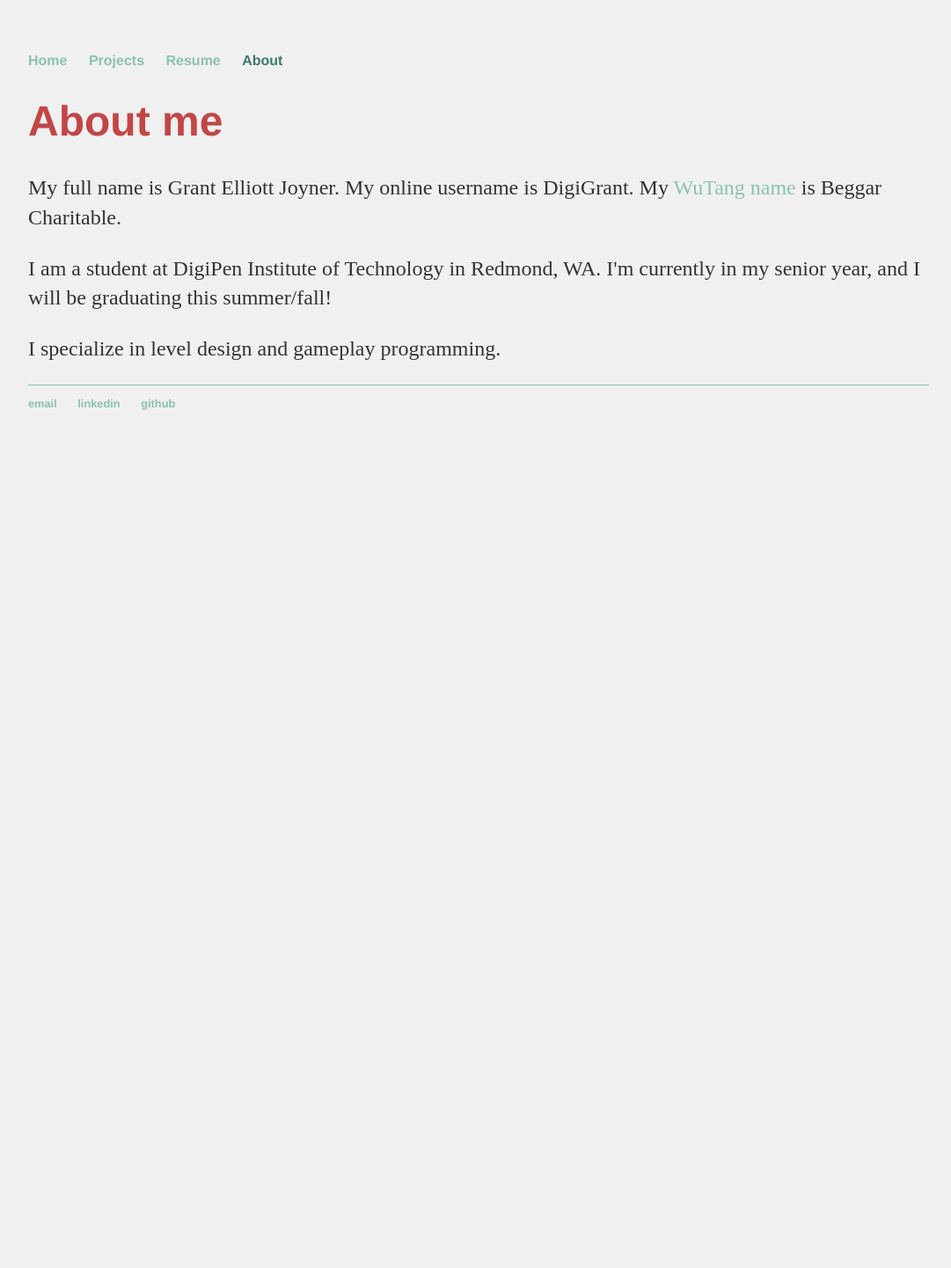
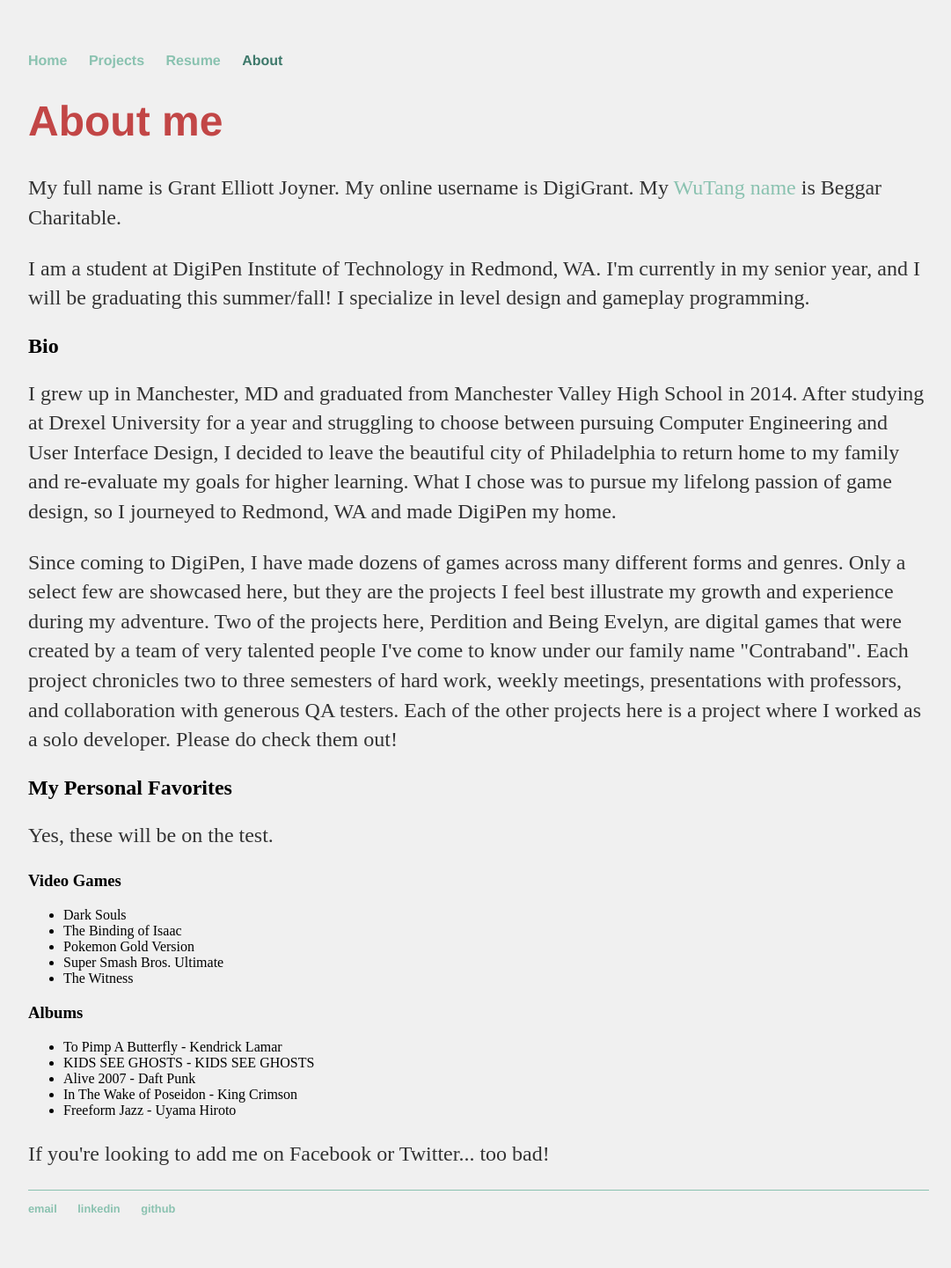
Before and after one commit to digigrant/digigrant.github.io, a Jekyll site: the page built from about.html, in a window 1280 px wide. Shown: the whole page at 88% size, without its empty margins (96-1177 px from the left). Built offline with Jekyll 4.4.1, drawn with Linux system fonts in a browser that asks for light colours; before the commit the page ends 900 px from its top, so only the background shows below that.

Commit message:
Update about.html

```diff
--- a/about.html
+++ b/about.html
@@ -6,6 +6,34 @@ title: About
 <div class="blurb">
   <h1>About me</h1>
 	<p>My full name is Grant Elliott Joyner. My online username is DigiGrant. My <a href="https://wutangclan.net/name-generator/">WuTang name</a> is Beggar Charitable.</p>
-  <p>I am a student at DigiPen Institute of Technology in Redmond, WA. I'm currently in my senior year, and I will be graduating this summer/fall!</p>
-  <p>I specialize in level design and gameplay programming.</p>
+  <p>I am a student at DigiPen Institute of Technology in Redmond, WA. I'm currently in my senior year, and I will be graduating this summer/fall! I specialize in level design and gameplay programming.</p>
+
+	<h2>Bio</h2>
+
+	<p>I grew up in Manchester, MD and graduated from Manchester Valley High School in 2014. After studying at Drexel University for a year and struggling to choose between pursuing Computer Engineering and User Interface Design, I decided to leave the beautiful city of Philadelphia to return home to my family and re-evaluate my goals for higher learning. What I chose was to pursue my lifelong passion of game design, so I journeyed to Redmond, WA and made DigiPen my home.</p>
+
+	<p>Since coming to DigiPen, I have made dozens of games across many different forms and genres. Only a select few are showcased here, but they are the projects I feel best illustrate my growth and experience during my adventure. Two of the projects here, Perdition and Being Evelyn, are digital games that were created by a team of very talented people I've come to know under our family name "Contraband". Each project chronicles two to three semesters of hard work, weekly meetings, presentations with professors, and collaboration with generous QA testers. Each of the other projects here is a project where I worked as a solo developer. Please do check them out!</p>
+
+	<h2>My Personal Favorites</h2>
+	<p>Yes, these will be on the test.</p>
+
+	<h3>Video Games</h3>
+	<ul>
+		<li>Dark Souls</li>
+		<li>The Binding of Isaac</li>
+		<li>Pokemon Gold Version</li>
+		<li>Super Smash Bros. Ultimate</li>
+		<li>The Witness</li>
+	</ul>
+
+	<h3>Albums</h3>
+	<ul>
+		<li>To Pimp A Butterfly - Kendrick Lamar</li>
+		<li>KIDS SEE GHOSTS - KIDS SEE GHOSTS</li>
+		<li>Alive 2007 - Daft Punk</li>
+		<li>In The Wake of Poseidon - King Crimson</li>
+		<li>Freeform Jazz - Uyama Hiroto</li>
+	</ul>
+
+	<p>If you're looking to add me on Facebook or Twitter... too bad!</p>
 </div><!-- /.blurb -->
```
